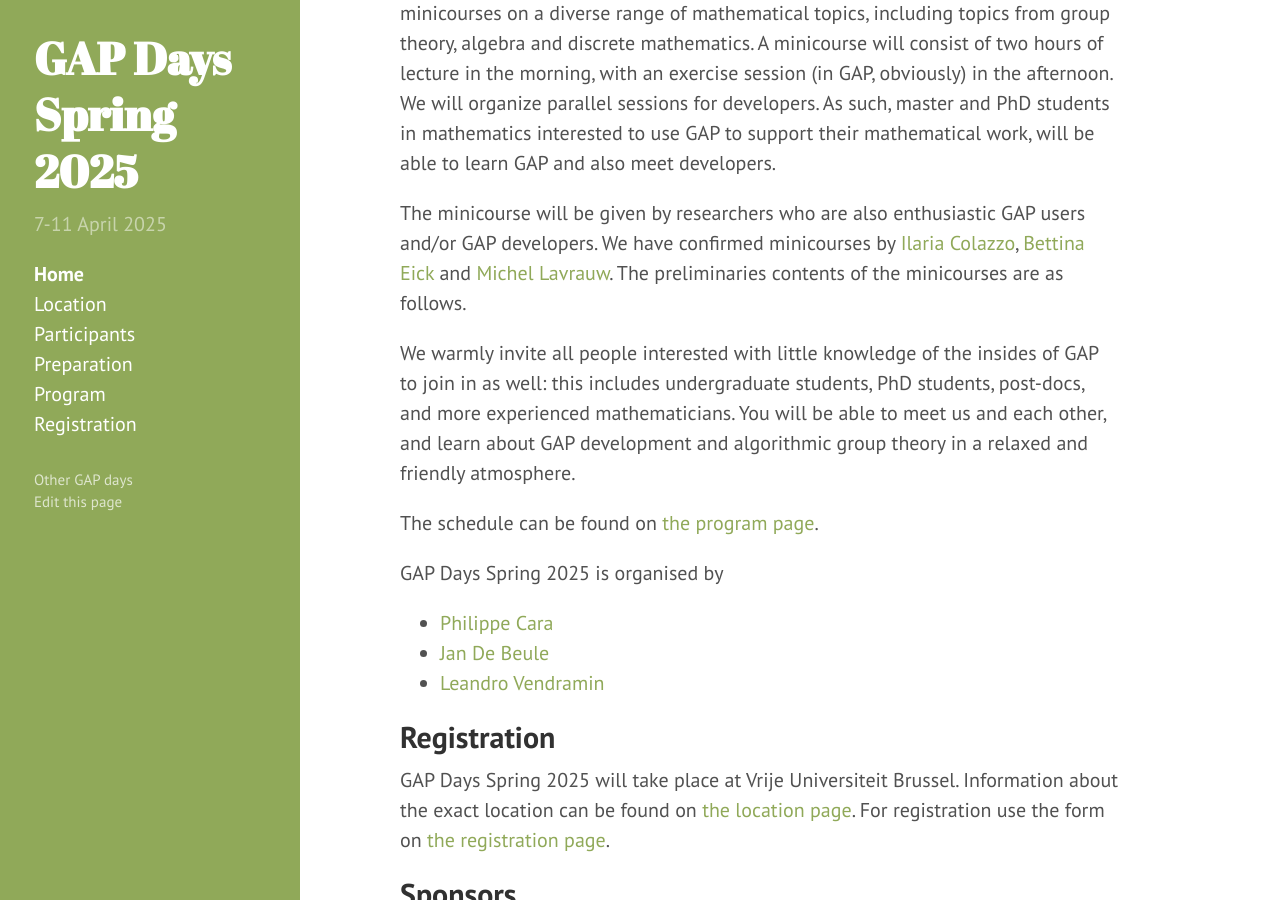
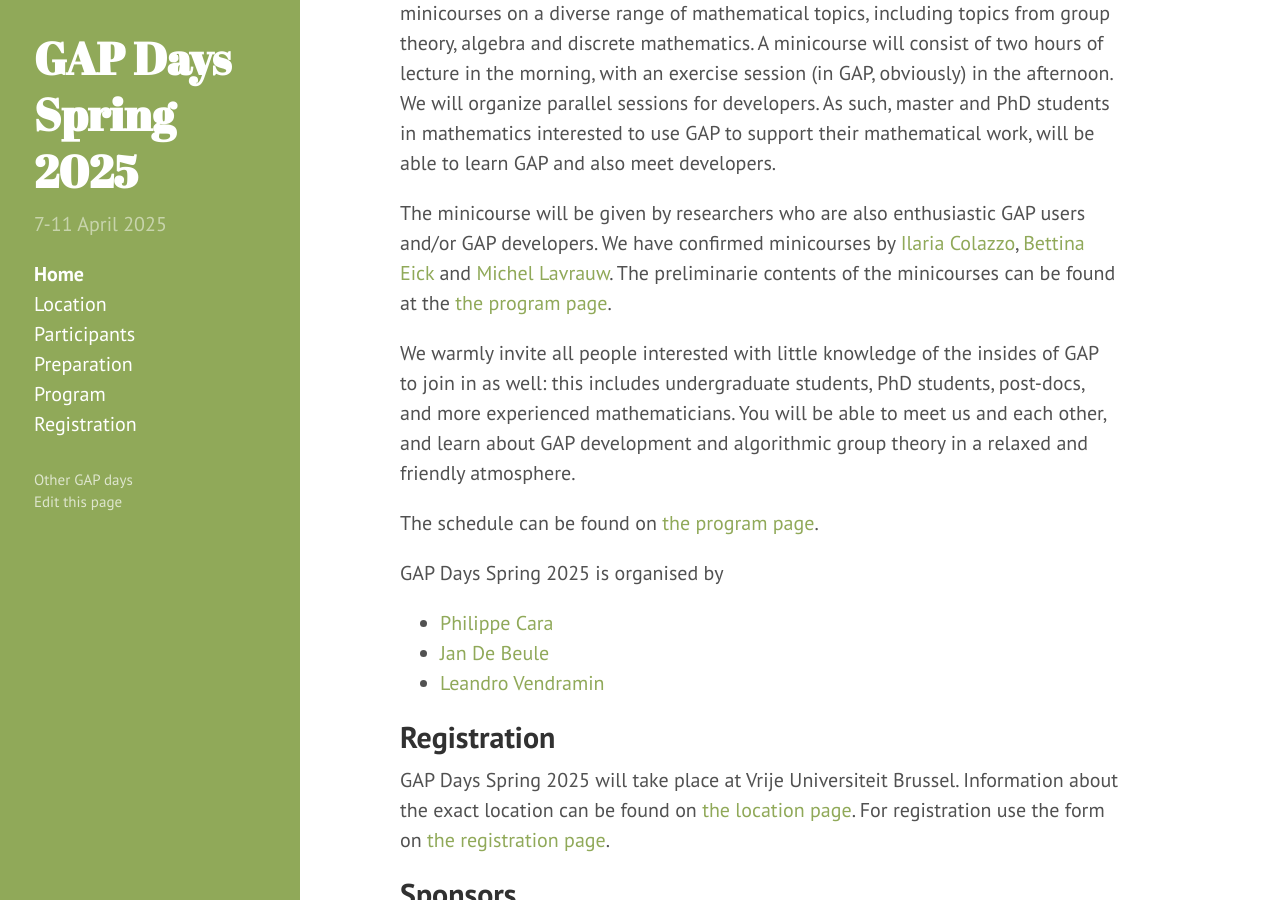
Before and after one commit to gapdays/gapdays2025-spring, a Jekyll site: the page built from index.md, in a window 1280 px wide and 900 px high, scrolled down 819 px. Built offline with Jekyll 4.4.1, drawn with Linux system fonts in a browser that asks for light colours.

Commit message:
Slowly but gradually I get a nicer looking page...

```diff
--- a/index.md
+++ b/index.md
@@ -42,7 +42,8 @@ work, will be able to learn GAP and also meet developers.
 
 The minicourse will be given by researchers who are also enthusiastic GAP users and/or GAP developers.
 We have confirmed minicourses by [Ilaria Colazzo](https://www.ilariacolazzo.info/new/), [Bettina Eick](http://www.iaa.tu-bs.de/beick/)
-and [Michel Lavrauw](https://osebje.famnit.upr.si/~michel.lavrauw/). The preliminaries contents of the minicourses are as follows.
+and [Michel Lavrauw](https://osebje.famnit.upr.si/~michel.lavrauw/). The preliminarie contents of the minicourses can
+be found at the [the program page]({{ site.baseurl }}/program).
 
 We warmly invite all people interested with
 little knowledge of the insides of GAP to join in as well: this includes undergraduate
```
